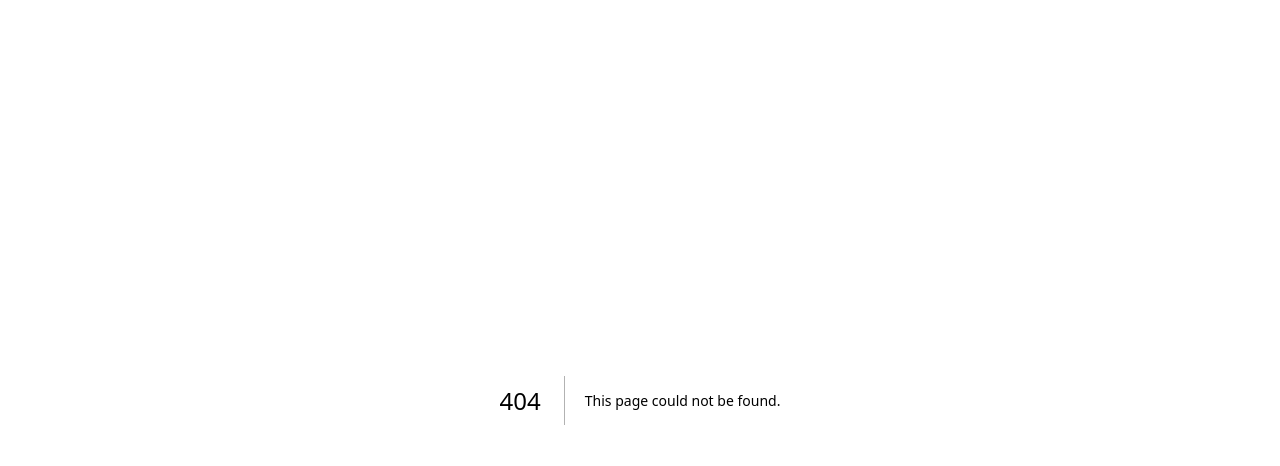
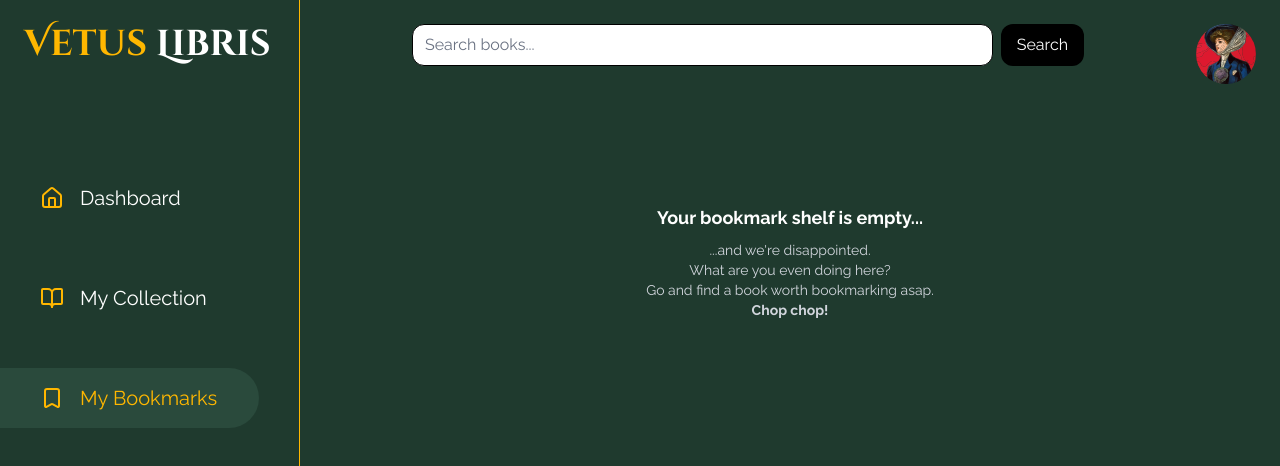
Before and after one commit to yvettebaker90/next.js--vetus-libris, a Next.js app: page /dashboard/bookmarks in a window 1280 px wide. Before the commit this address had no page. Shown: the top 466 px of the page. Built offline with nearby package versions, Linux system fonts and the light colour scheme; a web font is replaced by a local one.

Commit message:
added a bookmark function that shows up under my bookmarks

```diff
--- /dev/null
+++ b/app/dashboard/bookmarks/page.tsx
@@ -0,0 +1,38 @@
+"use client";
+
+import { useBookmarks } from "@/lib/bookmark-context";
+import BookCard from "@/components/dashboard/books/book-card";
+
+export default function BookmarksPage() {
+  const { bookmarks } = useBookmarks();
+
+  if (bookmarks.length === 0) {
+  return (
+    <div className="text-center py-20 text-lg">
+      <span className="font-bold">Your bookmark shelf is empty...</span>
+      <p className="text-sm mt-2 text-gray-300">
+        ...and we're disappointed.<br />
+        What are you even doing here? <br />
+        Go and find a book worth bookmarking asap.<br />
+        <span className="font-bold text-gray-300">Chop chop!</span>
+      </p>
+    </div>
+  );
+}
+
+  return (
+    <div className="px-35 py-15">
+      <div className="grid grid-cols-[repeat(auto-fill,minmax(200px,1fr))] gap-12">
+        {bookmarks.map((book) => (
+          <BookCard
+            key={book.id}
+            id={book.id}
+            title={book.title}
+            author={book.author}
+            image={book.image}
+          />
+        ))}
+      </div>
+    </div>
+  );
+}
--- a/app/dashboard/layout.tsx
+++ b/app/dashboard/layout.tsx
@@ -1,6 +1,7 @@
 import type { ReactNode } from "react";
 import Sidebar from "@/components/dashboard/dashboard/sidebar";
 import Header from "@/components/dashboard/dashboard/header";
+import { BookmarkProvider } from "@/lib/bookmark-context";
 
 export default function DashboardLayout({
   children,
@@ -8,18 +9,15 @@ export default function DashboardLayout({
   children: ReactNode;
 }) {
   return (
-    <div className="min-h-screen grid grid-cols-[300px_1fr]">
+    <BookmarkProvider>
+      <div className="min-h-screen grid grid-cols-[300px_1fr]">
+        <Sidebar />
 
-      {/* Sidebar */}
-      <Sidebar />
-
-      {/* Content area */}
-      <div className="flex flex-col">
-        <Header />
-        <main className="flex-1 p-6">
-          {children}
-        </main>
+        <div className="flex flex-col">
+          <Header />
+          <main className="flex-1 p-6">{children}</main>
+        </div>
       </div>
-    </div>
+    </BookmarkProvider>
   );
 }
--- a/app/page.tsx
+++ b/app/page.tsx
@@ -1,12 +1,14 @@
+import Link from "next/link";
+
 export default function Home() {
   return (
     <main className="min-h-screen flex items-center justify-center">
-      <a
+      <Link
         href="/dashboard"
         className="text-lg font-semibold underline"
       >
         Go to Dashboard
-      </a>
+      </Link>
     </main>
   );
 }
--- a/components/dashboard/books/book-card.tsx
+++ b/components/dashboard/books/book-card.tsx
@@ -1,25 +1,56 @@
+"use client";
+
 import Image from "next/image";
+import { useBookmarks } from "@/lib/bookmark-context";
+import { Bookmark } from "lucide-react";
 
 type BookCardProps = {
+  id: number;
   title: string;
   author: string;
   image: string;
 };
 
-export default function BookCard({ title, author, image }: BookCardProps) {
+export default function BookCard({ id, title, author, image }: BookCardProps) {
+  const { toggleBookmark, isBookmarked } = useBookmarks();
+
+  const bookmarked = isBookmarked(id);
+
+  function handleBookmark(e: React.MouseEvent) {
+    e.stopPropagation();
+    e.preventDefault();
+
+    toggleBookmark({ id, title, author, image });
+  }
+
   return (
-    <div className="rounded-sm shadow-md bg-gray-100 px-2 py-2">
+    <div className="relative rounded-sm shadow-md bg-gray-100 px-2 py-2">
+
+      {/* Bookmark button */}
+      <button
+        type="button"
+        onClick={handleBookmark}
+        className="absolute right-3 top-3 z-10 rounded-full bg-white p-2 shadow cursor-pointer"
+      >
+        <Bookmark className={`h-5 w-5 ${bookmarked ? "text-yellow-500 fill-current" : "text-gray-400"}`} />
+      </button>
+
       <div className="relative aspect-[2/3] rounded-t-sm overflow-hidden">
-        <Image
-          src={image}
-          alt={title}
-          fill
-          className="object-cover"
-        />
+        <Image src={image} alt={title} fill className="object-cover" />
       </div>
-        <div className="ml-2 mt-2 min-w-0">
-        <p className="font-bold text-md text-black line-clamp-2 cursor-help" title={title}>{title}</p>
-        <p className="text-sm text-gray-900 mb-2 mt-1 line-clamp-1">{author}</p></div>
+
+      <div className="ml-2 mt-2 min-w-0">
+        <p
+          className="font-bold text-md text-black line-clamp-2 cursor-help"
+          title={title}
+        >
+          {title}
+        </p>
+
+        <p className="text-sm text-gray-900 mb-2 mt-1 line-clamp-1">
+          {author}
+        </p>
+      </div>
     </div>
   );
 }
--- a/components/dashboard/books/book-grid.tsx
+++ b/components/dashboard/books/book-grid.tsx
@@ -1,7 +1,7 @@
 import BookCard from "@/components/dashboard/books/book-card";
 import { getBooks } from "@/lib/gutendex";
 
-const placeholderImage = "@/public/placeholder_cover.png";
+const placeholderImage = "/placeholder_cover.png";
 
 export default async function BookGrid() {
   const books = await getBooks();
@@ -12,6 +12,7 @@ export default async function BookGrid() {
         {books.results.map((book: any) => (
           <BookCard
             key={book.id}
+            id={book.id}
             title={book.title}
             author={book.authors?.[0]?.name ?? "Unknown Author"}
             image={book.formats?.["image/jpeg"] ?? placeholderImage}
--- a/components/dashboard/dashboard/header.tsx
+++ b/components/dashboard/dashboard/header.tsx
@@ -2,21 +2,14 @@
 
 import Image from "next/image";
 import Searchbar from "@/components/dashboard/searchbar/searchbar";
-import { useState } from "react";
 
 export default function Header() {
-  const [searchQuery, setSearchQuery] = useState("");
-
   return (
     <header className="grid grid-flow-col justify-items-end gap-6 px-6 py-4 mt-2">
-
       <div className="flex-1 min-w-2xl">
-        <div>
-          <Searchbar />
-        </div>
+        <Searchbar />
       </div>
 
-      {/* Profile */}
       <div className="relative h-15 w-15 overflow-hidden rounded-full">
         <Image
           src="/profile_picture.svg"
--- a/components/dashboard/dashboard/sidebar.tsx
+++ b/components/dashboard/dashboard/sidebar.tsx
@@ -1,5 +1,6 @@
 "use client";
 
+import Link from "next/link";
 import { Bookmark, BookOpen, House } from "lucide-react";
 import { usePathname } from "next/navigation";
 
@@ -14,8 +15,9 @@ const pages = [
     href: "/#",
     Icon: BookOpen
   },
-  { name: "My Bookmarks",
-    href: "/#",
+  {
+    name: "My Bookmarks",
+    href: "/dashboard/bookmarks",
     Icon: Bookmark
   },
 ];
@@ -36,18 +38,16 @@ export default function Sidebar() {
           const isActive = pathname === page.href;
 
           return (
-        <a
+            <Link
               key={page.name}
               href={page.href}
               className={`pl-10 pr-4 py-4 font-raleway text-xl flex items-center gap-2
               hover:bg-card hover:text-gray-300 hover:underline underline-offset-8 rounded-r-4xl
               ${isActive ? "bg-nav-active mr-10 text-card-title" : ""}`}
             >
-          {page.Icon && (
               <page.Icon className="mr-2 text-card-title" />
-          )}
               {page.name}
-        </a>
+            </Link>
           );
         })}
       </nav>
--- a/components/dashboard/searchbar/search-result.tsx
+++ b/components/dashboard/searchbar/search-result.tsx
@@ -12,8 +12,17 @@ export default async function SearchResults({ query, type }: Props) {
   const data = await getBooks(query, type);
 
   if (!data.results.length) {
-    return <p>No books found.</p>;
-  }
+  return (
+    <div className="text-center py-20 text-lg">
+      <span className="font-bold">We searched every dusty shelf… nothing!</span>
+      <p className="text-sm mt-2 text-gray-300">
+        Even the librarians are confused by that search.<br />
+        Try again and better<br />
+        <span className="text-xl">🧐</span>
+      </p>
+    </div>
+  );
+}
 
   return (
     <div className="px-35 py-15">
@@ -21,6 +30,7 @@ export default async function SearchResults({ query, type }: Props) {
         {data.results.map((book: any) => (
           <BookCard
             key={book.id}
+            id={book.id}
             title={book.title}
             author={book.authors?.[0]?.name ?? "Unknown Author"}
             image={book.formats?.["image/jpeg"] ?? placeholderImage}
--- /dev/null
+++ b/lib/bookmark-context.tsx
@@ -0,0 +1,60 @@
+"use client";
+
+import { createContext, useContext, useState } from "react";
+
+type Book = {
+  id: number;
+  title: string;
+  author: string;
+  image: string;
+};
+
+type BookmarkContextType = {
+  bookmarks: Book[];
+  toggleBookmark: (book: Book) => void;
+  isBookmarked: (id: number) => boolean;
+};
+
+const BookmarkContext = createContext<BookmarkContextType | undefined>(undefined);
+
+export function BookmarkProvider({
+  children,
+}: {
+  children: React.ReactNode;
+}) {
+  const [bookmarks, setBookmarks] = useState<Book[]>([]);
+
+  function toggleBookmark(book: Book) {
+    setBookmarks((prev) => {
+      const exists = prev.some((b) => b.id === book.id);
+
+      if (exists) {
+        return prev.filter((b) => b.id !== book.id);
+      }
+
+      return [...prev, book];
+    });
+  }
+
+  function isBookmarked(id: number) {
+    return bookmarks.some((book) => book.id === id);
+  }
+
+  return (
+    <BookmarkContext.Provider
+      value={{ bookmarks, toggleBookmark, isBookmarked }}
+    >
+      {children}
+    </BookmarkContext.Provider>
+  );
+}
+
+export function useBookmarks() {
+  const context = useContext(BookmarkContext);
+
+  if (!context) {
+    throw new Error("useBookmarks must be used within a BookmarkProvider");
+  }
+
+  return context;
+}
```
Lines whose indentation alone changed are shown as unchanged.
